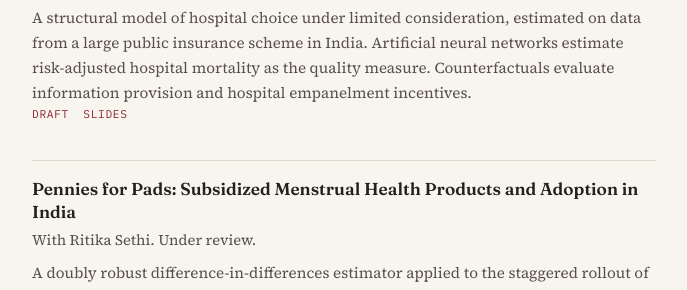
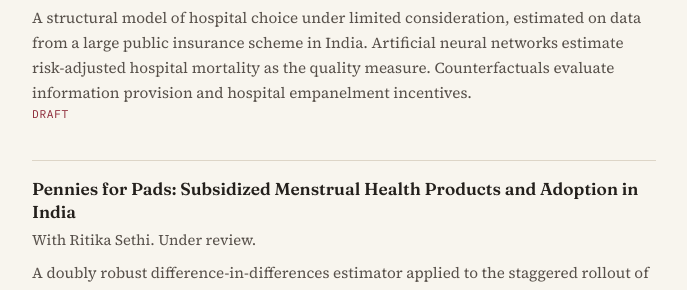
Before and after one commit to mishrad/mishrad.github.io, a Jekyll site: the page built from research.md, in a window 1280 px wide. Shown: the part 794-1084 px from the top of the page, without its empty margins (296-983 px from the left). Built offline with Jekyll 4.4.1, drawn with Linux system fonts in a browser that asks for light colours.

Commit message:
Change paper links to new draft location
Updated links to the draft and slides in the research document.

```diff
--- a/research.md
+++ b/research.md
@@ -38,7 +38,7 @@
     measure. Counterfactuals evaluate information provision and hospital
     empanelment incentives.
   </p>
-  <p class="paper-links"><a href="https://repository.rice.edu/items/0f88a7c4-7e9e-45f0-a5cd-ff547339cc22">Draft</a><a href="https://repository.rice.edu/items/0f88a7c4-7e9e-45f0-a5cd-ff547339cc22">Slides</a></p>
+  <p class="paper-links"><a href="/assets/files/qualcons.pdf">Draft</a></p>
 </div>
 
 <div class="paper">
```
